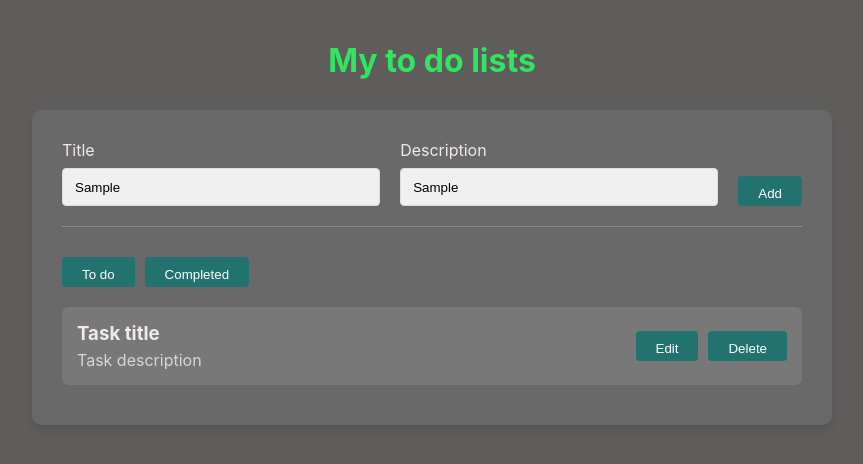
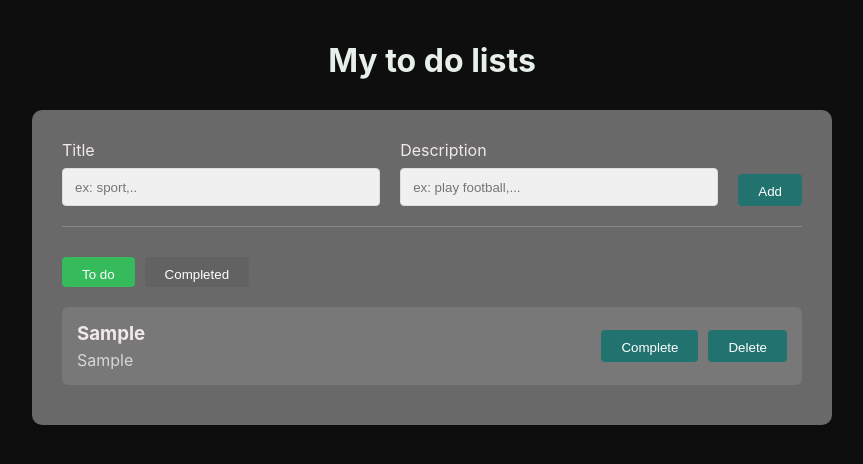
Before and after one commit to duckymomoUWU/To-Do-List, a React (Create React App) app: page / in a window 1280 px wide. Both pictures are taken after typing "Sample", "Sample" into the empty fields and a click on the button "Add". Shown: the top 464 px of the page, without its empty margins (208-1071 px from the left). Built offline with nearby package versions, Linux system fonts and the light colour scheme.

Commit message:
update some features

```diff
--- a/src/App.css
+++ b/src/App.css
@@ -1,5 +1,5 @@
 body {
-  background-color: rgb(95, 92, 92);
+  background-color: rgb(15, 14, 14);
   color: rgb(240, 233, 233);
   overflow: hidden;
 }
@@ -12,7 +12,7 @@ body {
 
 h1 {
   text-align: center;
-  color: rgb(49, 229, 97);
+  color: rgb(230, 240, 233);
   margin-bottom: 30px;
 }
 
@@ -64,7 +64,7 @@ h1 {
 }
 
 .primaryBt {
-  height: 30px;  /* Đảm bảo button cùng chiều cao với input */
+  height: 32px;  /* Đảm bảo button cùng chiều cao với input */
   padding: 10px 20px;
   border: none;
   background-color: #22736f;
@@ -82,14 +82,21 @@ h1 {
   height: 30px;  /* Đảm bảo button cùng chiều cao với input */
   padding: 10px 20px;
   border: none;
-  background-color: #22736f;
+  background-color: #626262;
   color: white;
   border-radius: 4px;
   cursor:pointer;
   transition: background-color 0.3s;
+  width: fit-content;
+}
+
+.active{
+  background-color:#35ba5c
 }
 .todo-list {
   margin-top: 20px;
+  display:block;
+
 }
 
 .todo-item {
--- a/src/App.js
+++ b/src/App.js
@@ -1,7 +1,43 @@
-import logo from "./logo.svg";
 import "./App.css";
+import { useState } from "react";
 
 function App() {
+  const [isCompleteScreen, setIsCompleteScreen] = useState(false);
+  const [title, setTitle] = useState("");
+  const [description, setDescription] = useState("");
+  const [tasks, setTasks] = useState([]);
+
+  const handleAddTask = () => {
+    if (title.trim() && description.trim()) {
+      setTasks([
+        ...tasks,
+        {
+          id: Date.now(),
+          title,
+          description,
+          completed: false,
+        },
+      ]);
+      setTitle("");
+      setDescription("");
+    }
+  };
+
+  const handleComplete = (id) => {
+    const updatedTasks = tasks.map((task) => {
+      if (task.id === id) {
+        return { ...task, completed: !task.completed };
+      }
+      return task;
+    });
+    setTasks(updatedTasks);
+  };
+
+  const handleDelete = (id) => {
+    const updatedTasks = tasks.filter((task) => task.id !== id);
+    setTasks(updatedTasks);
+  };
+
   return (
     <div className="App">
       <div className="todo-container">
@@ -11,37 +47,79 @@ function App() {
           <div className="input-section">
             <div className="todo-input-item">
               <label>Title</label>
-              <input type="text" placeholder="ex: sport,.." />
+              <input
+                type="text"
+                placeholder="ex: sport,.."
+                value={title}
+                onChange={(e) => setTitle(e.target.value)}
+                onKeyDown={(e) => {
+                  if (e.key === "Enter") handleAddTask();
+                }}
+              />
             </div>
 
             <div className="todo-input-item">
               <label>Description</label>
-              <input type="text" placeholder="ex: play football,..." />
+              <input
+                type="text"
+                placeholder="ex: play football,..."
+                value={description}
+                onChange={(e) => setDescription(e.target.value)}
+                onKeyDown={(e) => {
+                  if (e.key === "Enter") handleAddTask();
+                }}
+              />
             </div>
 
             <div className="todo-input-item">
-              <button className="primaryBt">Add</button>
+              <button className="primaryBt" onClick={handleAddTask}>
+                Add
+              </button>
             </div>
           </div>
 
           <div className="controls-section">
             <div className="btn-group">
-              <button className="secondBT">To do</button>
-              <button className="secondBT">Completed</button>
+              <button
+                className={`secondBT ${!isCompleteScreen && "active"}`}
+                onClick={() => setIsCompleteScreen(false)}
+              >
+                To do
+              </button>
+              <button
+                className={`secondBT ${isCompleteScreen && "active"}`}
+                onClick={() => setIsCompleteScreen(true)}
+              >
+                Completed
+              </button>
             </div>
           </div>
 
           <div className="todo-list">
-            <div className="todo-item">
-              <div className="content">
-                <h3>Task title</h3>
-                <p>Task description</p>
-              </div>
-              <div className="btn-group">
-                <button className="primaryBt">Edit</button>
-                <button className="primaryBt">Delete</button>
-              </div>
-            </div>
+            {tasks
+              .filter((task) => task.completed === isCompleteScreen)
+              .map((task) => (
+                <div className="todo-item" key={task.id}>
+                  <div className="content">
+                    <h3>{task.title}</h3>
+                    <p>{task.description}</p>
+                  </div>
+                  <div className="btn-group">
+                    <button
+                      className="primaryBt"
+                      onClick={() => handleComplete(task.id)}
+                    >
+                      {isCompleteScreen ? "Undo" : "Complete"}
+                    </button>
+                    <button
+                      className="primaryBt"
+                      onClick={() => handleDelete(task.id)}
+                    >
+                      Delete
+                    </button>
+                  </div>
+                </div>
+              ))}
           </div>
         </div>
       </div>
```
